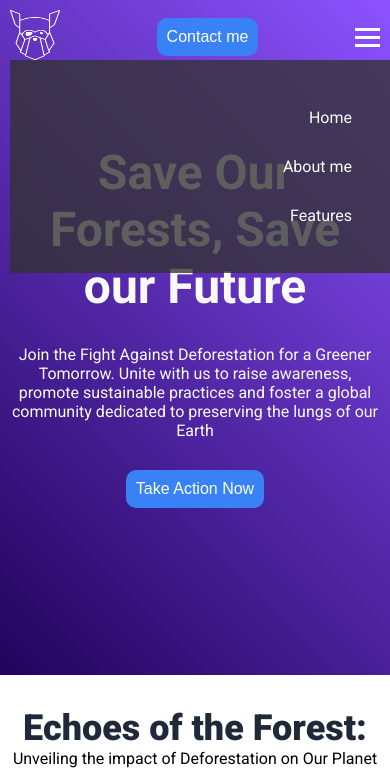
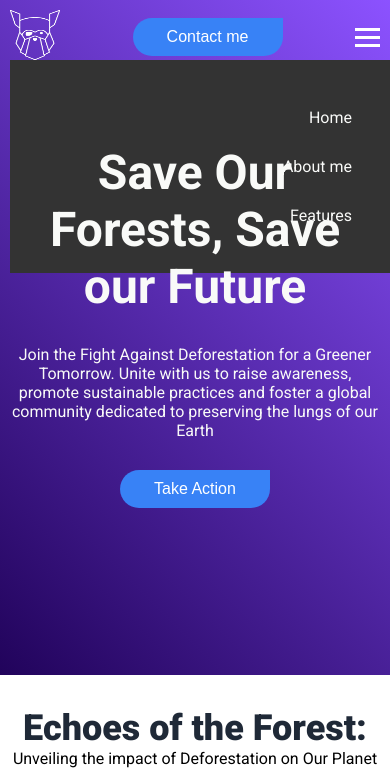
Before and after one commit to juskins/Odin-s-Landing-page-project, a plain HTML site: page index.html in a window 390 px wide. Both pictures are taken after a click on the element 367 px from the left and 37 px from the top of the page. Shown: the top 776 px of the page. Drawn offline with Linux system fonts and the light colour scheme.

```diff
--- a/css/styles.css
+++ b/css/styles.css
@@ -36,11 +36,13 @@
 button{
      background-color: var(--btn-color);
      padding: 10px 20px;
+     width: 150px;
      color: #fff;
      border: none;
-     border-radius: 10px;
+     border-radius: 20px;
      font-size: var(--paragraph-text);
      cursor: pointer;
+     border-top-right-radius: 0px;
 }
 button:hover{
      border: 2px solid #fff;
@@ -83,8 +85,24 @@
 .hero h1{
      font-size: 48px;
 }
+
+.animate{
+     animation: moveup linear forwards 1000ms;
+     opacity: 0;
+     transform: translateY(30px);
+}
+@keyframes moveup {
+     100%{
+          opacity: 1;
+          transform: translateY(0);
+     }
+}
 .hero p{
      margin: 30px 0px;
+     animation-delay: 0.5s;
+}
+.hero button{
+     animation-delay: 1s;
 }
 .hero .left-hero{
      flex-basis: 50%;
@@ -170,7 +188,7 @@
           position: absolute;
           top: 60px;
           padding: 3rem;
-          background-color: #333333c7;
+          background-color: #333333;
      }
      .menus.show{
           display: flex;
--- a/index.html
+++ b/index.html
@@ -31,10 +31,10 @@
 
                <div class="hero">
                     <div class="left-hero">
-                         <h1>Save Our Forests, Save our Future</h1>
-                         <p>Join the Fight Against Deforestation for a Greener Tomorrow. Unite with us to raise awareness, promote sustainable practices and foster
+                         <h1 class="animate">Save Our Forests, Save our Future</h1>
+                         <p class="animate">Join the Fight Against Deforestation for a Greener Tomorrow. Unite with us to raise awareness, promote sustainable practices and foster
                           a global community dedicated to preserving the lungs of our Earth</p>
-                               <button>Take Action Now</button>
+                               <button class="animate"> Take Action</button>
                     </div>
 
                     <div class="right-hero">
```
